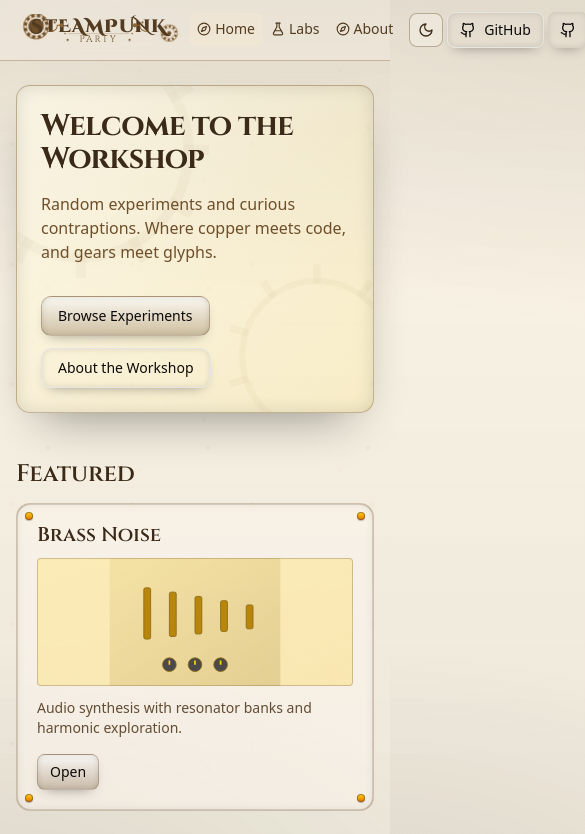
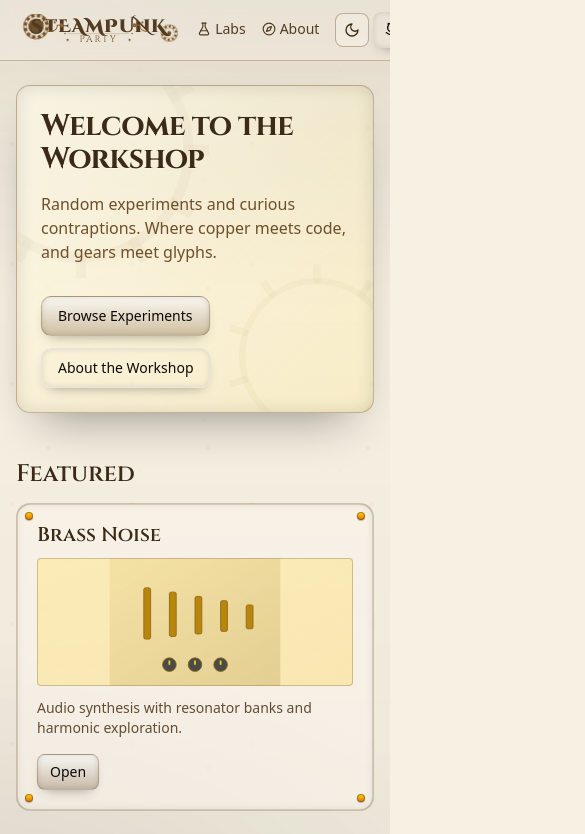
Before and after one commit to emllr/steampunk.party, a Next.js app: page / in a window 390 px wide. Shown: the top 834 px of the page, 585 px wide, since content can reach past the window. Built offline with nearby package versions, Linux system fonts and the light colour scheme.

Commit message:
fix: navbar responsiveness

```diff
--- a/app/layout.tsx
+++ b/app/layout.tsx
@@ -22,10 +22,10 @@ export default function RootLayout({
         <link rel="preconnect" href="https://fonts.gstatic.com" crossOrigin="anonymous" />
         <link href="https://fonts.googleapis.com/css2?family=Cinzel:wght@400;600;700&family=Cinzel+Decorative:wght@400;700;900&display=swap" rel="stylesheet" />
       </head>
-      <body className="min-h-dvh bg-parchment text-bronze-900 selection:bg-bronze-300/40">
+      <body className="min-h-dvh overflow-x-hidden bg-parchment text-bronze-900 selection:bg-bronze-300/40">
         <ThemeProvider attribute="class" defaultTheme="system" enableSystem disableTransitionOnChange>
           <div className="gears-background pointer-events-none fixed inset-0 -z-10 opacity-15" aria-hidden />
-          <div className="relative flex min-h-dvh flex-col">
+          <div className="relative flex min-h-dvh flex-col overflow-x-hidden">
             <Navbar />
             <main className="container mx-auto flex-1 px-4 py-6 sm:px-6 sm:py-10">{children}</main>
             <Footer />
--- a/components/site/navbar.tsx
+++ b/components/site/navbar.tsx
@@ -18,15 +18,35 @@ export function Navbar() {
   const pathname = usePathname();
 
   return (
-    <header className="border-b border-bronze-600/40 bg-bronze-50/50 backdrop-blur supports-[backdrop-filter]:bg-bronze-50/30 dark:border-bronze-700/20 dark:bg-bronze-900/50">
-      <div className="container mx-auto flex items-center justify-between gap-2 px-4 py-3 sm:gap-6 sm:px-6 sm:py-4">
-        <Link href="/" className="group flex items-center transition-transform hover:scale-105">
-          <AnimatedLogo className="h-8 w-auto sm:h-10" />
+    <header className="w-full border-b border-bronze-600/40 bg-bronze-50/50 backdrop-blur supports-[backdrop-filter]:bg-bronze-50/30 dark:border-bronze-700/20 dark:bg-bronze-900/50">
+      <div className="container mx-auto flex items-center justify-between gap-2 px-4 py-3 sm:gap-6 sm:px-6 sm:py-4 max-w-full">
+        <Link href="/" className="group flex items-center flex-shrink-0 transition-transform hover:scale-105">
+          <AnimatedLogo className="h-8 w-auto max-w-[180px] sm:h-10 sm:max-w-[240px]" />
         </Link>
 
         <nav className="flex items-center gap-0 text-bronze-800 sm:gap-1 dark:text-bronze-200">
           {links.map(({ href, label, icon: Icon }) => {
             const active = pathname === href;
+            // Hide Home link on mobile
+            if (href === "/" && label === "Home") {
+              return (
+                <Link
+                  key={href}
+                  href={href}
+                  className={cn(
+                    "hidden sm:flex rounded-md px-3 py-2 text-base transition-colors",
+                    active
+                      ? "bg-bronze-100/60 text-bronze-950 dark:bg-bronze-800/40 dark:text-bronze-50"
+                      : "hover:text-bronze-950 dark:hover:text-bronze-50"
+                  )}
+                >
+                  <span className="inline-flex items-center gap-2">
+                    <Icon className="size-4" />
+                    <span>{label}</span>
+                  </span>
+                </Link>
+              );
+            }
             return (
               <Link
                 key={href}
@@ -50,15 +70,17 @@ export function Navbar() {
 
         <div className="flex items-center gap-1 sm:gap-2">
           <ThemeToggle />
-          <Button asChild variant="outline" size="sm" className="hidden sm:inline-flex">
-            <a href="https://github.com/" target="_blank" rel="noreferrer" className="inline-flex items-center gap-2">
+          {/* Icon-only GitHub button for mobile and small landscape screens */}
+          <Button asChild variant="ghost" size="sm" className="inline-flex md:hidden">
+            <a href="https://github.com/emllr/steampunk.party" target="_blank" rel="noreferrer" aria-label="GitHub">
+              <Github className="size-4" />
+            </a>
+          </Button>
+          {/* Full GitHub button for medium screens and up */}
+          <Button asChild variant="outline" size="sm" className="hidden md:inline-flex">
+            <a href="https://github.com/emllr/steampunk.party" target="_blank" rel="noreferrer" className="inline-flex items-center gap-2">
               <Github className="size-4" />
               GitHub
-            </a>
-          </Button>
-          <Button asChild variant="ghost" size="sm" className="sm:hidden">
-            <a href="https://github.com/" target="_blank" rel="noreferrer" aria-label="GitHub">
-              <Github className="size-4" />
             </a>
           </Button>
         </div>
```
